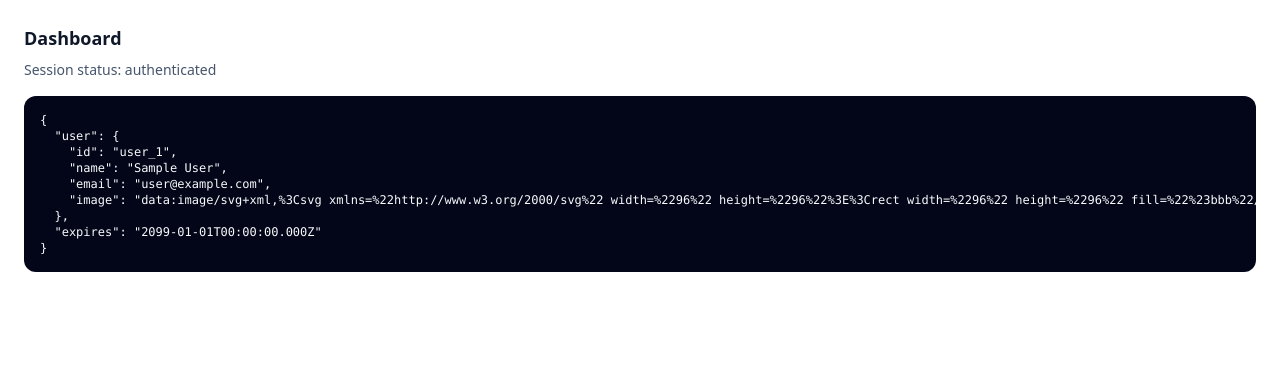
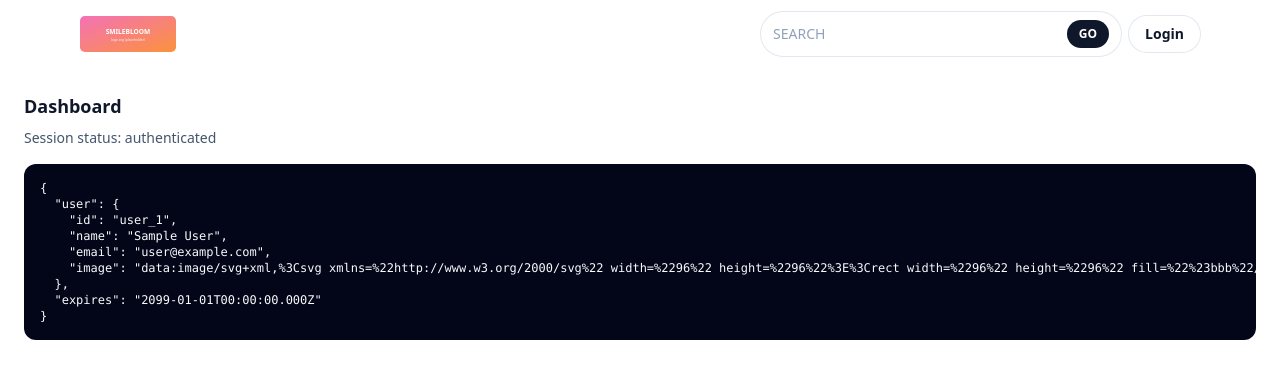
Before and after one commit to jayrboy/smilebloom-nextjs, a Next.js app: page /dashboard in a window 1280 px wide. Shown: the top 378 px of the page. Built offline with nearby package versions, Linux system fonts and the light colour scheme; no server answers; sample sign-in values are in the browser's storage.

Commit message:
complate login and register for into dashboard page

```diff
--- a/src/app/(dashboard)/auth/[[...login]]/page.tsx
+++ b/src/app/(dashboard)/auth/[[...login]]/page.tsx
@@ -2,7 +2,7 @@
 
 import Link from 'next/link';
 import { useState } from 'react';
-import { signIn } from 'next-auth/react';
+import { signIn, useSession } from 'next-auth/react';
 import { useRouter } from 'next/navigation';
 
 
@@ -13,6 +13,11 @@ const LoginPage = () => {
   const [message, setMessage] = useState<string | null>(null);
 
   const router = useRouter();
+
+  const { data: session, status } = useSession();
+  if (session && status === 'authenticated') {
+    router.replace('/dashboard');
+  }
 
   const onSubmit = async (event: React.FormEvent<HTMLFormElement>) => {
     event.preventDefault();
--- /dev/null
+++ b/src/app/components/Navbar.jsx
@@ -0,0 +1,88 @@
+'use client';
+
+import { useState } from 'react';
+import Image from 'next/image';
+import { signOut } from 'next-auth/react';
+
+const Navbar = ({session}) => {
+  const [loading, setLoading] = useState(false);
+  const [message, setMessage] = useState(null);
+
+  const handleLogout = async () => {
+    setLoading(true);
+    setMessage(null);
+
+    try {
+      await signOut();
+    } catch (error) {
+      console.error('Error logging out: ', error);
+    }finally {
+      setLoading(false);
+    }
+  }
+  return (
+    <>
+      <header className="sticky top-0 z-50">
+        <div className="bg-white/80 backdrop-blur supports-[backdrop-filter]:bg-white/60">
+          <div className="mx-auto max-w-6xl px-4">
+            <div className="flex items-center justify-between gap-3 py-3">
+              <button
+                type="button"
+                className="inline-flex items-center gap-2 rounded-xl px-2 py-2 text-slate-700 hover:bg-slate-100 lg:hidden"
+                aria-label="เปิดเมนู"
+                onClick={() => setMobileOpen((v) => !v)}
+              >
+                <span className="h-0.5 w-5 bg-slate-700" />
+                <span className="h-0.5 w-5 bg-slate-700" />
+                <span className="h-0.5 w-5 bg-slate-700" />
+              </button>
+
+              <a href="#home" className="flex items-center gap-2">
+                <Image
+                  src="/home/logo.svg"
+                  alt="Smilebloom"
+                  width={120}
+                  height={44}
+                  className="h-9 w-auto"
+                  priority
+                />
+              </a>
+
+              <div className="flex flex-1 items-center justify-end gap-2">
+                <form
+                  className="hidden max-w-[360px] flex-1 items-center gap-2 rounded-full bg-white px-3 py-2 ring-1 ring-slate-200 md:flex"
+                  onSubmit={(e) => {
+                    e.preventDefault();
+                    scrollToId('services');
+                  }}
+                >
+                  <input
+                    // value={query}
+                    // onChange={(e) => setQuery(e.target.value)}
+                    placeholder="SEARCH"
+                    className="w-full bg-transparent text-sm text-slate-800 placeholder:text-slate-400 focus:outline-none"
+                    aria-label="ค้นหาบริการ"
+                  />
+                  <button
+                    type="submit"
+                    className="rounded-full bg-slate-900 px-3 py-1.5 text-xs font-semibold text-white hover:bg-slate-800"
+                  >
+                    GO
+                  </button>
+                </form>
+
+                <a
+                  onClick={() => handleLogout()}
+                  className="rounded-full bg-white px-4 py-2 text-sm font-semibold text-slate-900 ring-1 ring-slate-200 hover:bg-slate-50"
+                >
+                  {session?.user?.username ? 'Logout' : 'Login'}
+                </a>
+              </div>
+            </div>
+          </div>
+        </div>
+      </header>
+    </>
+  )
+}
+export default Navbar
--- a/src/app/dashboard/page.tsx
+++ b/src/app/dashboard/page.tsx
@@ -1,19 +1,35 @@
 'use client';
 
 import { useSession } from 'next-auth/react';
+import Navbar from '@/src/app/components/Navbar';
+import Link from 'next/link';
+import { redirect } from 'next/navigation';
 
 const DashboardPage = () => {
   const { data: session, status } = useSession();
   console.log({ status, session });
 
+  if (!session && status === 'unauthenticated') {
+    redirect('/auth/login');
+  }
+
   return (
+    <>
+    <Navbar session={session} />
     <div className="p-6">
       <div className="text-lg font-semibold">Dashboard</div>
       <div className="mt-2 text-sm text-slate-600">Session status: {status}</div>
-      <pre className="mt-4 overflow-auto rounded-xl bg-slate-950 p-4 text-xs text-slate-50">
-        {JSON.stringify(session, null, 2)}
-      </pre>
+      {session ? (
+        <pre className="mt-4 overflow-auto rounded-xl bg-slate-950 p-4 text-xs text-slate-50">
+          {JSON.stringify(session, null, 2)}
+        </pre>
+      ) : (
+        <div className="mt-4 text-center text-slate-600">
+          <Link href="/">Home Page</Link>
+        </div>
+      )}
     </div>
+    </>
   )
 }
 export default DashboardPage
--- a/src/app/register/page.tsx
+++ b/src/app/register/page.tsx
@@ -4,6 +4,7 @@ import Link from 'next/link';
 import { useState } from 'react';
 import { useRouter } from 'next/navigation';
 import { IoMdEye, IoMdEyeOff } from "react-icons/io";
+import { useSession } from 'next-auth/react';
 
 const RegisterPage = () => {
   const [username, setUsername] = useState('');
@@ -15,6 +16,11 @@ const RegisterPage = () => {
   const [message, setMessage] = useState<string | null>(null);
 
   const router = useRouter();
+
+  const { data: session, status } = useSession();
+  if (session && status === 'authenticated') {
+    router.replace('/dashboard');
+  }
 
 
   const onSubmit = async (event: React.FormEvent<HTMLFormElement>) => {
```
